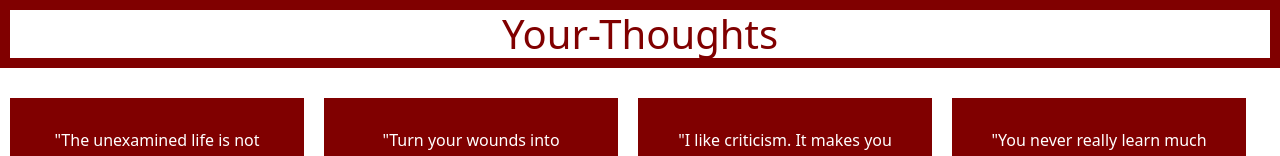
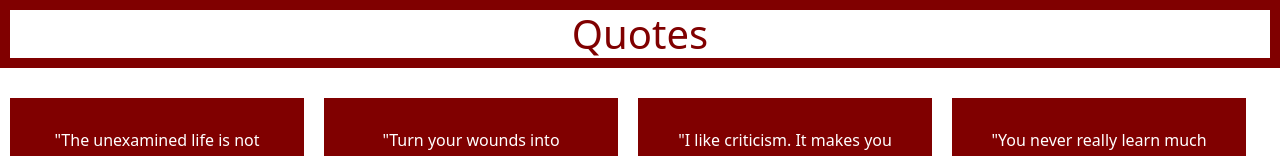
Before and after one commit to Hirtik786/Quotes, a plain HTML site: page index.html in a window 1280 px wide. Shown: the top 156 px of the page. Drawn offline with nearby package versions, Linux system fonts and the light colour scheme.

Commit message:
title update

```diff
--- a/index.html
+++ b/index.html
@@ -3,13 +3,13 @@
   <head>
     <meta charset="utf-8">
     <meta name="viewport" content="width=device-width, initial-scale=1 gjfhgjfshgjj sfgusdfgshdgh sdfjsdhufhsdgs sfgjdgjsgjs sfsdjgh">
-    <title>Bootstrap demo</title>
+    <title>Your-Thoughts</title>
     <link rel="stylesheet" href="app.css">
     <link href="https://cdn.jsdelivr.net/npm/bootstrap@5.3.0-alpha3/dist/css/bootstrap.min.css" rel="stylesheet" integrity="sha384-KK94CHFLLe+nY2dmCWGMq91rCGa5gtU4mk92HdvYe+M/SXH301p5ILy+dN9+nJOZ" crossorigin="anonymous">
   </head>
   <body>
     <div class="header" >
-        <h1>Your-Thoughts</h1>
+        <h1>Quotes</h1>
     </div>
     <div class="container-fluid">
         <div class="row">
```
